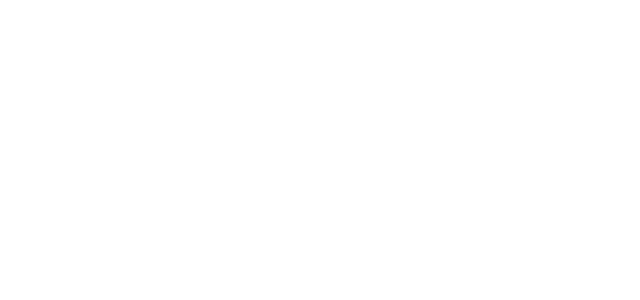
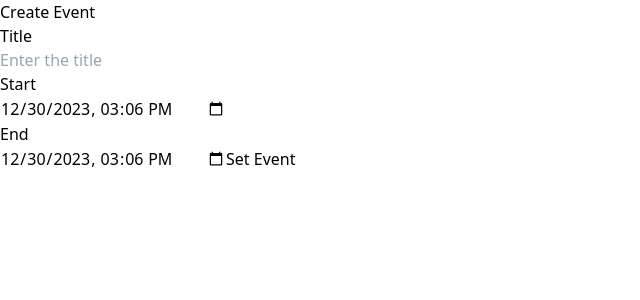
Before and after one commit to ConnectiveMinds/connectiveMind-frontend, a React (Vite) app: page /eventform in a window 1280 px wide. Before the commit this address had no page. Shown: the top 300 px of the page, without its empty margins (0-640 px from the left). Built offline with nearby package versions, Linux system fonts and the light colour scheme.

Commit message:
comments api integrated

```diff
--- a/src/App.tsx
+++ b/src/App.tsx
@@ -5,6 +5,7 @@
 import { Login} from "./Pages/SignIn";
 import { SignUp } from "./Pages/SignUp";
 import { MyCalendar } from "./Components/calendar";
+import { EventForm } from "./Components/eventform";
 
 
 const App = () => {
@@ -17,6 +18,7 @@
                 <Route path='/SignIn' element={<SignUp />} />
                 <Route path='/login' element={<Login/>} />
                 <Route path='/calendar' element={<MyCalendar/>} />
+                <Route path="/eventform" element={<EventForm/>}/>
             </Routes>
             </BrowserRouter>
 
--- a/src/Components/calendar.tsx
+++ b/src/Components/calendar.tsx
@@ -1,25 +1,49 @@
 import { Calendar, momentLocalizer } from "react-big-calendar";
-
+import React, { useEffect } from "react";
 import 'react-big-calendar/lib/css/react-big-calendar.css'
 import moment from 'moment';
-import events from "./events";
+// import events from "./events";
 import "../style.css";
+import { fetchdates, getEventsError, selectEvents } from "../features/calendarSlice";
+import { useSelector } from "react-redux";
+import { useAppDispatch } from "../app/hook";
 
-// Setup the localizer by providing the moment (or globalize, or Luxon) Object
-// to the correct localizer.
+
+
 
 
 const localizer = momentLocalizer(moment) // or globalizeLocalizer
 
 
 
-export const MyCalendar = () => (
+export const MyCalendar = () =>
+{
+  const dispatch = useAppDispatch();
+  const { dates } = useSelector(selectEvents);
+  const eventsError = useSelector(getEventsError);
+  // const eventStatus = useSelector(getEventStatus);
+
+  useEffect(() => {
+    // Fetch events when the component mounts
+    dispatch(fetchdates("653a44795328fe2e14ee76bf"));
+
+  }, [dispatch]);
+  useEffect(() => {
+    // Check if there is an error and log it
+    if (eventsError) {
+      console.error(eventsError);
+      // You can add additional error handling or UI feedback here
+    }
+  }, [eventsError]);
+  return(
   <div className="myCustomHeight">
     <Calendar
       localizer={localizer}
-      events={events}
+      events={dates}
       startAccessor="start"
       endAccessor="end"
+      style={{ height: 700 }}
     />
   </div>
 )
+}
--- /dev/null
+++ b/src/Components/eventform.tsx
@@ -0,0 +1,115 @@
+import { SyntheticEvent, useState } from "react";
+// import { useAddDateMutation } from "../services/calendarApi";
+import { ToastContainer, toast } from "react-toastify";
+import {   saveDates } from "../features/calendarSlice";
+import { useAppDispatch } from "../app/hook";
+// import { useSelector } from "react-redux";
+// import { useNavigate } from "react-router";
+// import { useAppDispatch } from "../app/hook";
+
+export const EventForm = () => {
+
+  const dispatch = useAppDispatch();
+  // const { dates } = useSelector(selectEvents);
+  // const eventsError = useSelector(getEventsError);
+  // const eventStatus = useSelector(getEventStatus);
+  const initialState: {
+    title: string;
+    allDay: boolean;
+    start: Date;
+    end: Date;
+  } = {
+    title: "",
+    allDay: false,
+    start: new Date(),
+    end: new Date(),
+  };
+  const [FormValue, setFormValue] = useState(initialState);
+  const { title,  start, end } = FormValue;
+  // const [addDate,{data:dateDate,isSuccess:isAddSuccess,isError:isAddError}] = useAddDateMutation();
+//   const navigate = useNavigate();
+  // const dispatch = useAppDispatch();
+
+  const handleChange = (e: React.ChangeEvent<HTMLInputElement>) => {
+    const value = e.target.type === 'datetime-local' ? new Date(e.target.value) : e.target.value;
+
+    setFormValue({ ...FormValue, [e.target.name]: value });
+  };
+
+  const handleSubmit = (e: SyntheticEvent) => {
+    e.preventDefault();
+
+    // Format the date values appropriately before passing them
+    dispatch(
+      saveDates({
+        userid: "653a44795328fe2e14ee76bf",
+        title,
+        start,
+        allDay: false,
+        end,
+      })
+    )
+      .then((resultAction) => {
+        if (saveDates.fulfilled.match(resultAction)) {
+          // Handle success (if needed)
+          console.log("Event saved successfully");
+          toast.success("Event added Successfully");
+          setFormValue(initialState);
+        } else if (saveDates.rejected.match(resultAction)) {
+          // Handle rejection (if needed)
+          console.error("Error saving event:", resultAction.error.message);
+          toast.error(resultAction.error.message);
+        }
+      })
+      .catch((error) => {
+        // Handle unexpected errors
+        console.error("Unexpected error:", error);
+      });
+  };
+
+//  useEffect(() => {
+//   if (eventStatus === "succeeded") {
+
+//     toast.success("Event added Successfully");
+//   }
+// }, [eventStatus]);
+
+  return (
+    <div>
+      <p>Create Event</p>
+      <p>Title</p>
+      <input
+        type="text"
+        name="title"
+        value={title}
+        placeholder="Enter the title"
+        className="input input-bordered w-full max-w-xs"
+        onChange={handleChange}
+      />
+      <p>Start</p>
+      <input
+        type="datetime-local"
+        name="start"
+        value={start.toISOString().slice(0, 16)}
+        placeholder="DD/MM/YYYY"
+        className="input input-bordered w-full max-w-xs"
+        onChange={handleChange}
+      />
+
+      <p>End</p>
+      <input
+        type="datetime-local"
+        name="end"
+        value={end.toISOString().slice(0, 16)}
+        placeholder="DD/MM/YYYY"
+        className="input input-bordered w-full max-w-xs"
+        onChange={handleChange}
+      />
+      <button onClick={handleSubmit}>
+        Set Event
+      </button>
+      {/* <button onClick={()=>dispatch(fetchdates("653a44795328fe2e14ee76bf"))}>get data </button> */}
+      <ToastContainer/>
+    </div>
+  );
+};
--- a/src/app/store.ts
+++ b/src/app/store.ts
@@ -3,6 +3,7 @@
 import {setupListeners } from "@reduxjs/toolkit/query/react";
 import authReducer from  "../features/authSlice"
 import dateReducer from  "../features/calendarSlice"
+// import { dateApi } from "../services/calendarApi";
 export const store = configureStore(
     {
         reducer:
@@ -10,6 +11,7 @@
             auth:authReducer,
             [authApi.reducerPath]:authApi.reducer,
             dates:dateReducer,
+            // [dateApi.reducerPath]:dateApi.reducer
         },
         middleware:(getDefaultMiddleware)=>
         getDefaultMiddleware().concat(authApi.middleware),
--- a/src/features/calendarSlice.ts
+++ b/src/features/calendarSlice.ts
@@ -1,8 +1,8 @@
 // import { createSlice } from "@reduxjs/toolkit";
 // import { RootState } from "../app/store";
 
-import { PayloadAction, createSlice } from "@reduxjs/toolkit"
-import { RootState } from "../app/store"
+import { createAsyncThunk, createSlice } from "@reduxjs/toolkit";
+import { RootState } from "../app/store";
 
 type Event = {
     userid:string,
@@ -12,31 +12,96 @@
     end: Date
 }
 
-interface EventState{
-    dates:Array<Event>
+interface EventState {
+  dates: Array<Event>;
+  status: "idle" | "loading" | "succeeded" | "failed"; // Change "fulfilled" to "succeeded"
+  error: string;
 }
 
-const initialState: EventState ={
-    dates:[]
+const initialState: EventState = {
+  dates: [],
+  status: "idle",
+  error: "",
+};
+
+export const fetchdates = createAsyncThunk("date/fetch", async (id: string) => {
+  const response = await fetch(`http://localhost:3000/api/calendar/${id}`, {
+    method: "GET",
+  });
+  const data = response.json();
+  return data;
+});
+
+export const saveDates = createAsyncThunk(
+  "date/save",
+  async (body: { userid: string; title: string; start: Date; allDay: boolean; end: Date }) => {
+    try {
+      const response = await fetch("http://localhost:3000/api/calendar/create", {
+        method: "POST",
+        headers: {
+          "Content-Type": "application/json",
+        },
+        body: JSON.stringify(body),
+      });
+
+      if (!response.ok) {
+        // Handle non-successful response (e.g., 4xx or 5xx status codes)
+        throw new Error(`HTTP error! Status: ${response.status}`);
+      }
+
+      const data = await response.json();
+      return data;
+    } catch (error: any) {
+      // Handle any network or other errors that might occur during the fetch.
+      throw new Error(`An error occurred: ${error.message}`);
+    }
+  }
+);
+
+
+export const EventSlice = createSlice({
+  name: "date",
+  initialState,
+  reducers: {
+    // addEvent: (state, action: PayloadAction<Event>) => {
+    //   const date = action.payload;
+    //   state.dates.push(date);
+    // },
+  },
+  extraReducers: (builder) => {
+    builder
+        .addCase(fetchdates.fulfilled, (state, action) => {
+            state.status = "succeeded";
+            state.dates = action.payload;
+        })
+        .addCase(fetchdates.pending, (state) => {
+            state.status = "loading";
+        })
+        .addCase(fetchdates.rejected, (state, action) => {
+            state.status = "failed";
+            state.error = action.error.message || "An error occurred";
+        })
+        .addCase(saveDates.fulfilled, (state, action) => {
+          state.status = "succeeded";
+          state.dates = [...state.dates, action.payload];
+
+        })
+        .addCase(saveDates.pending, (state) => {
+          state.status = "loading";
+        })
+        .addCase(saveDates.rejected, (state, action) => {
+          state.status = "failed";
+          state.error = action.error.message || "An error occurred";
+        });
 
 }
+});
 
-export const EventSlice = createSlice(
-    {
-        name: "date",
-        initialState,
-        reducers:
-        {
-            addEvent:(state,action:PayloadAction<Event>)=>
-            {
-                const  date= action.payload;
-                state.dates.push(date)
-            },
-        }
-    }
-)
+// export const { addEvent } = EventSlice.actions;
+export const selectEvents = (state: RootState) => state.dates;
+export const getEventsError =  (state: RootState) => state.dates.error;
+export const getEventStatus = (state: RootState) => state.dates.status;
 
-export const {addEvent } = EventSlice.actions;
-export const selectEvents = (state:RootState)=>state.dates;
+
 
 export default EventSlice.reducer;
--- a/src/style.css
+++ b/src/style.css
@@ -3,12 +3,13 @@
 @tailwind utilities;
 
 
-* {
+
+/* * {
   background: fixed white;
   margin: 0;
   padding: 0;
   box-sizing: border-box;
-}
+} */
 
 .navbar {
   margin: 1rem;
```
Also changed, not shown: src/services/calendarApi.ts (+26 -23 lines).
